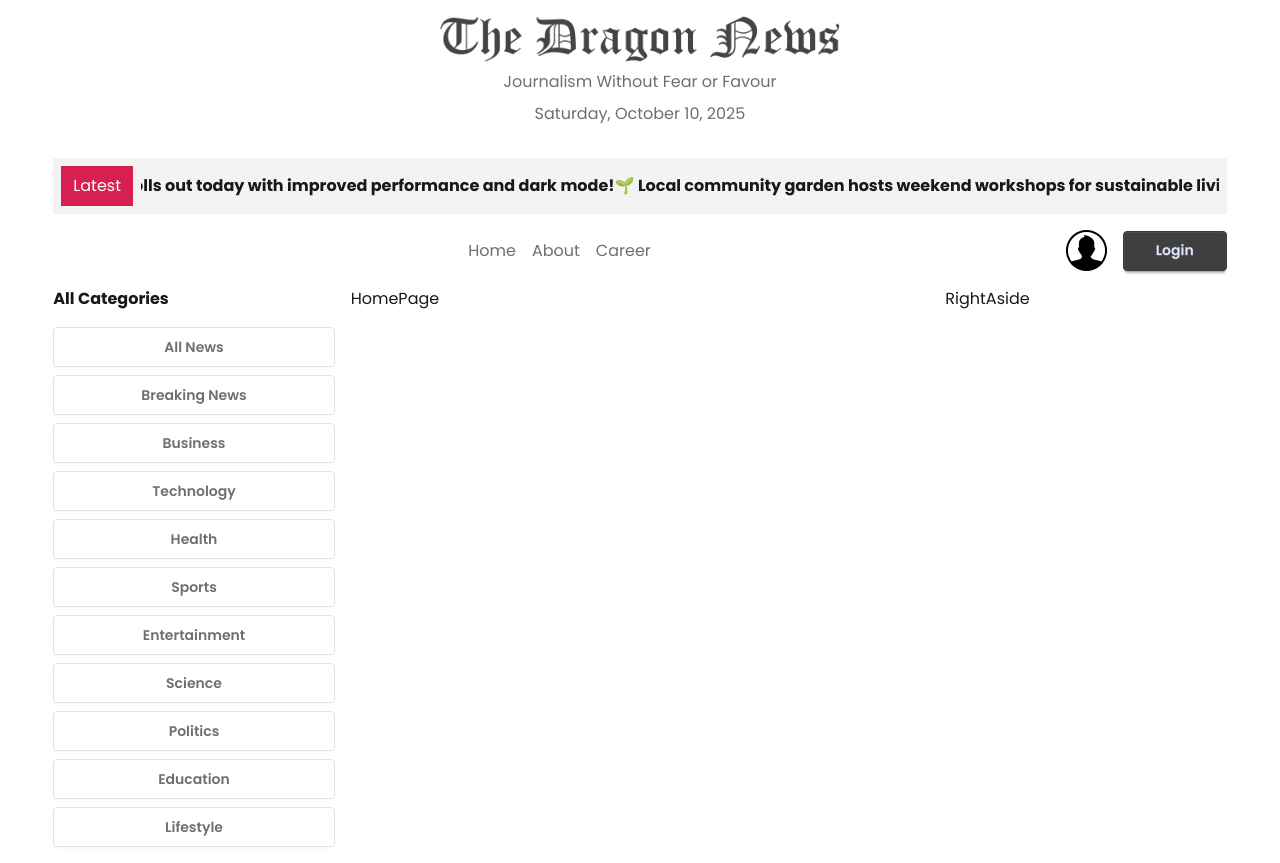
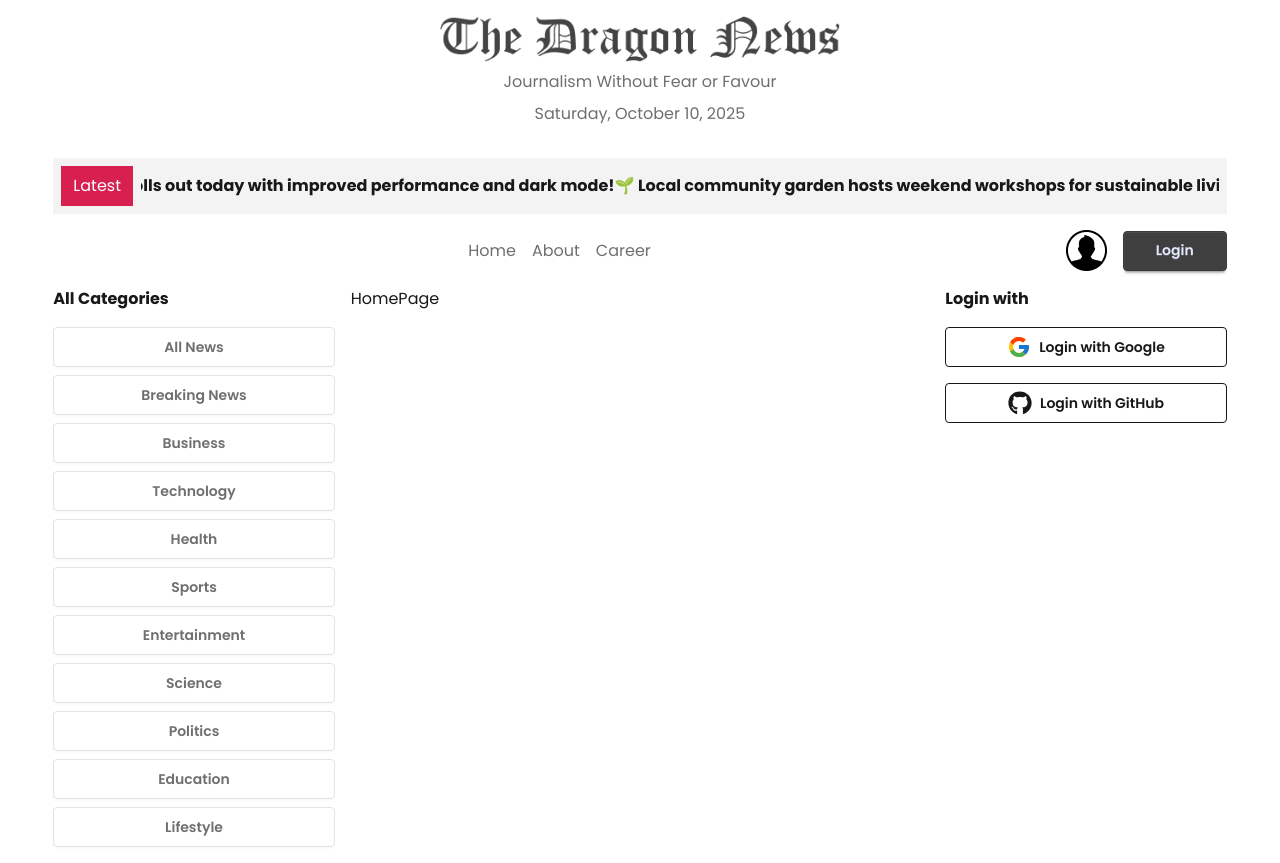
Before and after one commit to mahadyhassanutsho/dragon-news, a React (Vite) app: page / in a window 1280 px wide. Built offline with nearby package versions, Linux system fonts and the light colour scheme.

Commit message:
added right aside

```diff
--- a/package.json
+++ b/package.json
@@ -15,6 +15,7 @@
     "react": "^19.1.1",
     "react-dom": "^19.1.1",
     "react-fast-marquee": "^1.6.5",
+    "react-icons": "^5.5.0",
     "react-router": "^7.9.4",
     "tailwindcss": "^4.1.14"
   },
--- a/src/components/home-layout/RightAside.jsx
+++ b/src/components/home-layout/RightAside.jsx
@@ -1,3 +1,9 @@
+import SocialLogin from "./SocialLogin";
+
 export default function RightAside() {
-  return <div>RightAside</div>;
+  return (
+    <div>
+      <SocialLogin />
+    </div>
+  );
 }
--- /dev/null
+++ b/src/components/home-layout/SocialLogin.jsx
@@ -0,0 +1,20 @@
+import { FcGoogle } from "react-icons/fc";
+import { FaGithub } from "react-icons/fa";
+
+export default function SocialLogin() {
+  return (
+    <div>
+      <h2 className="font-bold">Login with</h2>
+      <div className="mt-4 space-y-4">
+        <button className="btn btn-outline w-full gap-2">
+          <FcGoogle size={24} />
+          Login with Google
+        </button>
+        <button className="btn btn-outline w-full gap-2">
+          <FaGithub size={24} />
+          Login with GitHub
+        </button>
+      </div>
+    </div>
+  );
+}
```
Also changed, not shown: 1 other file (tests, documents, lock files or other folders).
